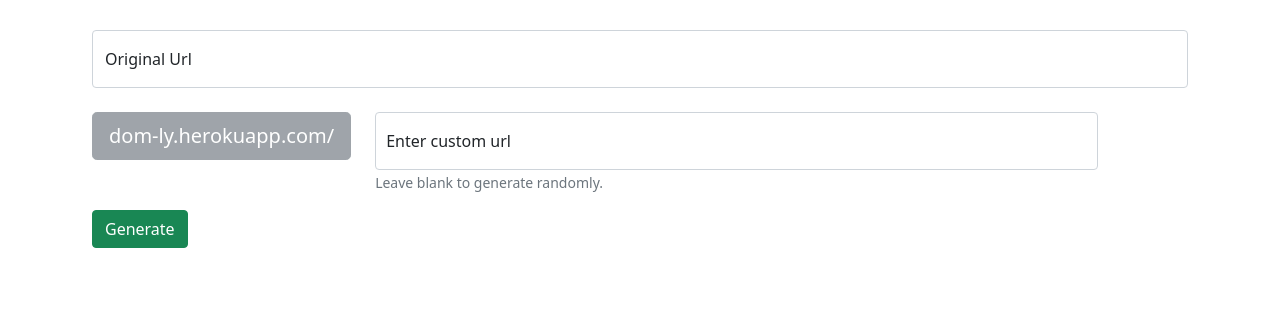
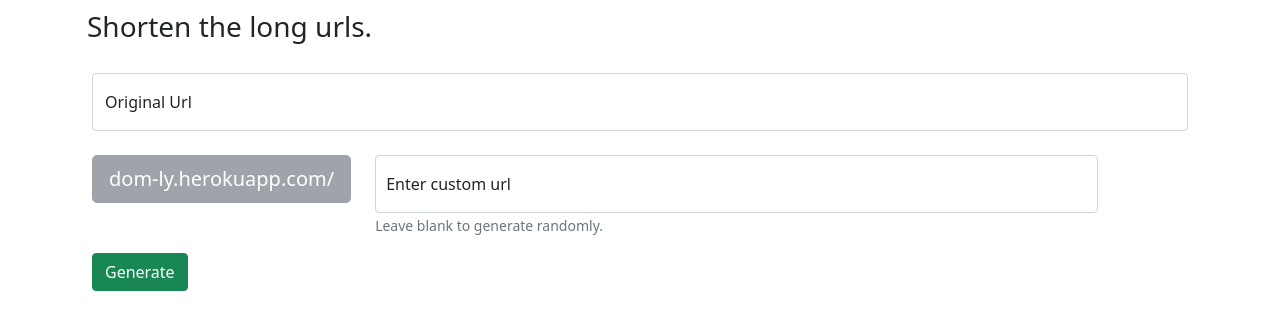
Before and after one commit to dominic162/dom-ly, a Django app: page / in a window 1280 px wide. Shown: the part 69-399 px from the top of the page. Run offline with Django 3.2, Linux system fonts and the light colour scheme; a user stored in the database is signed in.

Commit message:
added heading

```diff
--- a/templates/home.html
+++ b/templates/home.html
@@ -15,6 +15,9 @@
 
 {% block content %}
 <div class="container">
+    <div style="margin: 10px 5px;">
+        <h3>Shorten the long urls.</h3>
+    </div>
     <form action="" method="POST" style="margin: 30px 10px;">
         {% csrf_token %}
         <div class="form-floating mb-4">
```
Also changed, not shown: db.sqlite3.
